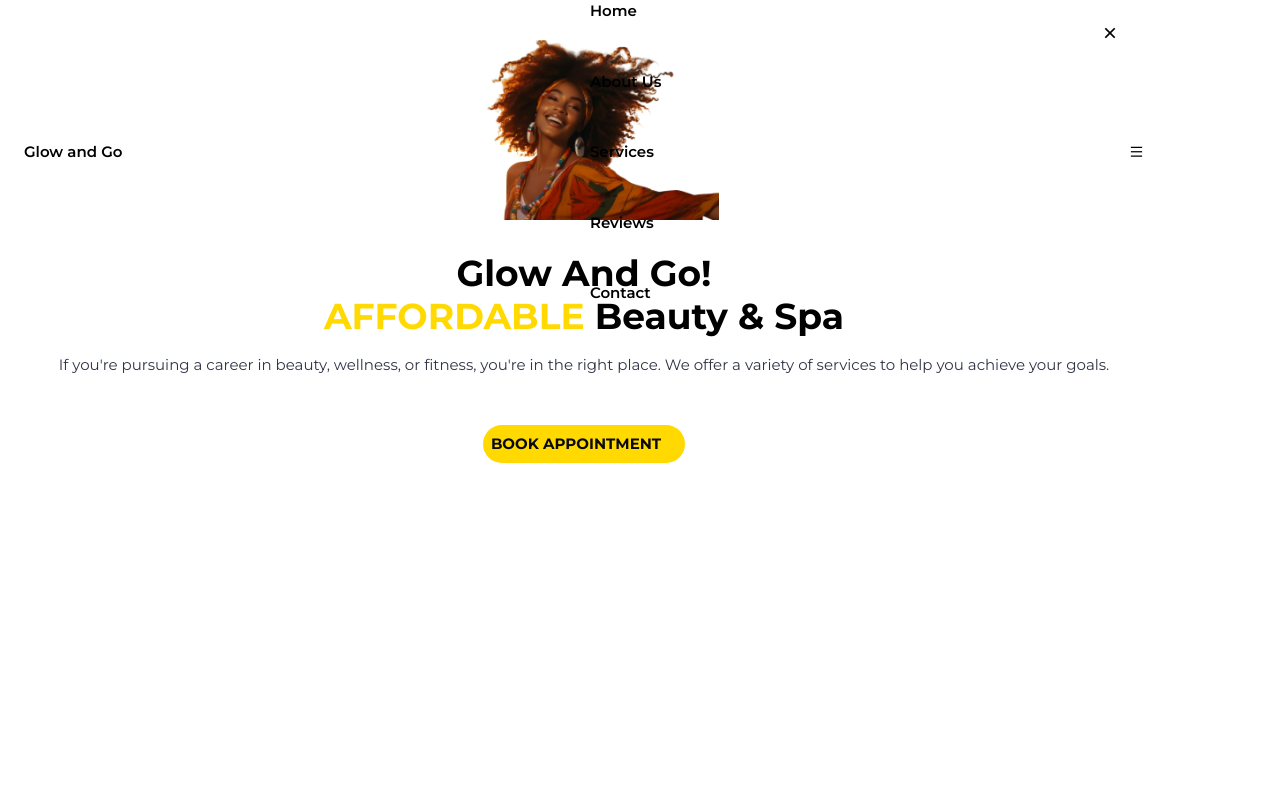
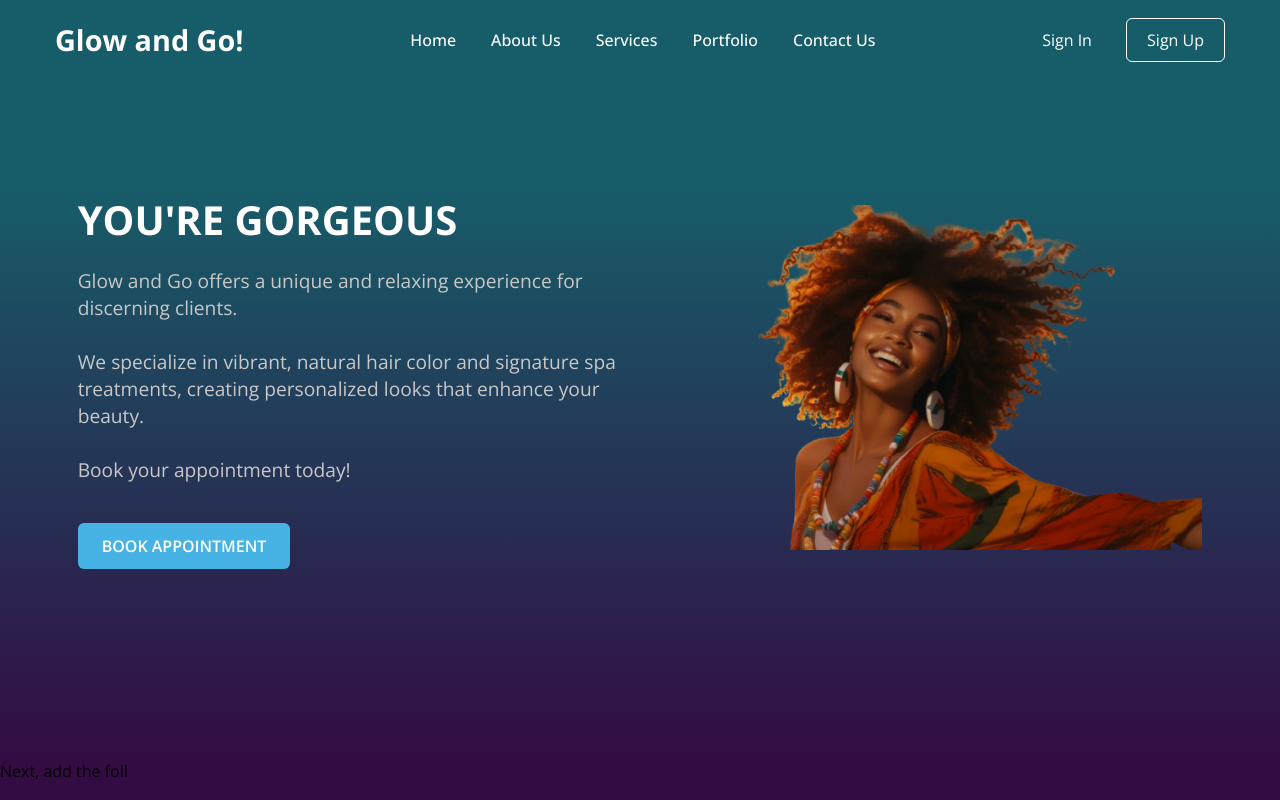
Before and after one commit to ProximaD/Glow-and-Go, a PHP site: page / in a window 1280 px wide. Run offline with PHP 8.4, Linux system fonts and the light colour scheme.

Commit message:
updated html and css files

```diff
--- a/css/style.css
+++ b/css/style.css
@@ -1,281 +1,169 @@
-/*=============== GOOGLE FONT ===============*/
-@import url("https://fonts.googleapis.com/css2?family=Montserrat:wght@400;600;700&display=swap");
-
-/*=============== CSS VARIABLES ===============*/
-:root{
-    --header-height: 3.5rem;
-
-/*=============== Colors ===============*/
-/*Color mode HSL (Hue, Saturation, lightness)*/
---first-color: hsl(51, 100%, 50%);
---first-color-alt: hsl(51, 50%, 48%);
---first-color-light: hsl(51, 58%, 66%);
---title-color: hsl(0, 0%, 0%);
---text-color: hsl(226, 19%, 23%);
---white-color: hsl(228, 8%, 98%);
---black-color: hsl(228, 6%, 4%);
---body-color: hsl(0, 0%, 100%);
---container-color: hsl(0, 0%, 100%);
---shadow-img: 0 0 48px hsla(51, 50%, 46%, .5);
---gradient-card: linear-gradient(180deg,
-                              hsla(93, 8%, 8%),
-                              hsla(51, 50%, 48%));
-
-/*=============== Font and Typography ===============*/
-/* .5rem = 8px | 1rem = 16px ...*/
---body-font: "Montserrat", sans-serif;
---biggest-font-size: 2.25rem;
---h1-font-size: 1.5rem;
---h2-font-size: 1.25rem;
---h3-font-size: 1rem;
---normal-font-size: .938rem;
---small-font-size: .813rem;
-
-/*=============== Font weight ===============*/
---font-regular: 400;
---font-semi-bold: 600;
---font-bold: 700;
-
-/*=============== z index ===============*/
---z-tooltip: 10;
---z-fixed: 100;
-
-/*=============== Responsive Typography ===============*/
-
-@media screen and (min-width: 1152px){
-    :root{
-        --h1-font-size: 2.25rem;
-        --h3-font-size: 1.25rem;
-        --normal-font-size: 1rem;
-        --small-font-size: .875rem;
-    }
+/* Importing Google font - Open Sans */
+@import url("https://fonts.googleapis.com/css2?family=Open+Sans:wght@300;400;500;600;700&display=swap");
+* {
+  margin: 0;
+  padding: 0;
+  box-sizing: border-box;
+  font-family: "Open Sans", sans-serif;
 }
-
-/*=============== BASE ===============*/
-*{
-    box-sizing: border-box;
-    padding: 0;
-    margin: 0;
+body {
+  height: 100vh;
+  width: 100%;
+  background: linear-gradient(to bottom, #175d69 23%, #330c43 95%);
 }
-
-html {
-  scroll-behavior: smooth;
+.header {
+  position: fixed;
+  top: 0;
+  left: 0;
+  width: 100%;
 }
-
-body {
-  font-family: var(--body-font);
-  font-size: var(--normal-font-size);
-  background-color: var(--body-color);
-  color: var(--text-color);
+.navbar {
+  display: flex;
+  align-items: center;
+  justify-content: space-between;
+  max-width: 1200px;
+  margin: 0 auto;
+  padding: 20px 15px;
 }
-
-h1, h2, h3, h4 {
-  color: var(--title-color);
-  font-weight: var(--font-semi-bold);
+.navbar .logo a {
+  font-size: 1.8rem;
+  text-decoration: none;
+  color: #fff;
 }
-
-ul {
+.navbar .links {
+  display: flex;
+  align-items: center;
   list-style: none;
+  gap: 35px;
 }
-
-a {
+.navbar .links a {
+  font-weight: 500;
   text-decoration: none;
+  color: #fff;
+  padding: 10px 0;
+  transition: 0.2s ease;
 }
-
-img {
-  display: block;
-  max-width: 100%;
-  height: auto;
+.navbar .links a:hover {
+  color: #47b2e4;
 }
-
-/*=============== REUSABLE CSS CLASSES ===============*/
-.container {
-    max-width: 1120px;
-    margin-inline: 1.5rem;
+.navbar .buttons a {
+  text-decoration: none;
+  color: #fff;
+  font-size: 1rem;
+  padding: 15px 0;
+  transition: 0.2s ease;
+}
+.navbar .buttons a:not(:last-child) {
+  margin-right: 30px;
+}
+.navbar .buttons .signin:hover {
+  color: #47b2e4;
+}
+.navbar .buttons .signup {
+  border: 1px solid #fff;
+  padding: 10px 20px;
+  border-radius: 0.375rem;
+  text-align: center;
+  transition: 0.2s ease;
+}
+.navbar .buttons .signup:hover {
+  background-color: #47b2e4;
+  color: #fff;
+}
+.hero-section {
+  display: flex;
+  justify-content: space-evenly;
+  align-items: center;
+  height: 95vh;
+  padding: 0 15px;
+  max-width: 1200px;
+  margin: 0 auto;
+}
+.hero-section .hero {
+  max-width: 50%;
+  color: #fff;
+}
+.hero h2 {
+  font-size: 2.5rem;
+  margin-bottom: 20px;
+}
+.hero p {
+  font-size: 1.2rem;
+  margin-bottom: 20px;
+  color: #c9c7c7;
+}
+.hero-section .img img {
+  width: 517px;
+}
+.hero-section .buttons {
+  margin-top: 40px;
+}
+.hero-section .buttons a {
+  text-decoration: none;
+  color: #fff;
+  padding: 12px 24px;
+  border-radius: 0.375rem;
+  font-weight: 600;
+  transition: 0.2s ease;
+  display: inline-block;
+}
+.hero-section .buttons a:not(:last-child) {
+  margin-right: 15px;
+}
+.buttons .join {
+  background-color: #47b2e4;
+}
+.hero-section .buttons .learn {
+  border: 1px solid #fff;
+  border-radius: 0.375rem;
+}
+.hero-section .buttons a:hover {
+  background-color: #47b2e4;
+}
+/* Hamburger menu styles */
+#menu-toggle {
+  display: none;
+}
+#hamburger-btn {
+  font-size: 1.8rem;
+  color: #fff;
+  cursor: pointer;
+  display: none;
+  order: 1;
+}
+@media screen and (max-width: 1023px) {
+  .navbar .logo a {
+    font-size: 1.5rem;
   }
-
-  .grid {
-    display: grid;
-    gap: 1.5rem;
+  .links {
+    position: fixed;
+    left: -100%;
+    top: 75px;
+    width: 100%;
+    height: 100vh;
+    padding-top: 50px;
+    background: #175d69;
+    flex-direction: column;
+    transition: 0.3s ease;
   }
-
-  .section {
-    padding-block: 5rem 1rem;
+  .navbar #menu-toggle:checked ~ .links {
+    left: 0;
   }
-
-  .section__title {
-    font-size: var(--h1-font-size);
-    font-weight: var(--font-bold);
+  .navbar #hamburger-btn {
+    display: block;
+  }
+  .header .buttons {
+    display: none;
+  }
+  .hero-section .hero {
+    max-width: 100%;
     text-align: center;
-    margin-bottom: 1rem;
   }
-
-  .main {
-    overflow: hidden;
+  .hero-section img {
+    display: none;
   }
-
-/*=============== HEADER & NAV ===============*/
-.header{
-    position: fixed;
-    width: 100%;
-    top: 0;
-    left: 0;
-    background-color: transparent;
-    z-index: var(--z-fixed);
-}
-
-.nav{
-    position: relative;
-    height: var(--header-height);
-    display: flex;
-    justify-content: space-between;
-    align-items: center;
-}
-
-.nav__logo,
-.nav__close,
-.nav__toggle{
-    display: flex;
-    color: var(--title-color);
-    cursor: pointer;
-}
-
-.nav__logo{
-    font-weight: var(--font-semi-bold);
-    column-gap: .25rem;
-    align-items: center;
 }
 
 
-/* Navigation for mobile devices */
-@media screen and (max-width: 1150px){
-    .nav__menu{
-    position: fixed;
-    top: 0;
-    right: -100%;
-    background-color: hsla(228, 24%, 6%, .2);
-    backdrop-filter: blur(16px);
-    -webkit-backdrop-filter: blur(16px);
-    width: 80%;
-    height: 100%;
-    padding: 6rem 3rem 0;
-    transition: right .4s;
-    }
-}
 
-.nav__list{
-    display: flex;
-    flex-direction: column;
-    row-gap: 3rem;
-}
-
-.nav__link{
-    color: var(--title-color);
-    font-weight: var(--font-semi-bold);
-    transition: color .4s;
-}
-
-.nav__link:hover{
-    color: var(--first-color);
-}
-
-.nav__close{
-    position: absolute;
-    top: 1.15rem;
-    right: 1.5rem;
-    font-size: 1.25rem;
-}
-
-/* Show menu */
-.show-menu{
-    right: 0;
-}
-
-/* Add blur header */
-.blur-header::after{
-    content: '';
-    position: absolute;
-    width: 100%;
-    height: 100%;
-    background-color: hsla(228, 24%, 6%, .2);
-    backdrop-filter: blur(16px);
-    -webkit-backdrop-filter: blur(16px);
-    top: 0;
-    left: 0;
-    z-index: -1;
-}
-
-
-/*=============== HOME ===============*/
-.home__container{
-    padding-top: 2.5rem;
-    row-gap: 2rem;
-}
-
-.home__img{
-    width: 270px;
-    justify-self: center;
-}
-
-.home__data{
-    text-align: center;
-}
-
-.home__title{
-    font-size: var(--biggest-font-size);
-    font-weight: var(--font-bold);
-    margin-bottom: 1rem;
-}
-
-.home__title span{
-    color: var(--first-color);
-}
-
-.home__description{
-    margin-bottom: 3rem;
-}
-
-.home__buttons{
-    display: flex;
-    justify-content: center;
-    align-items: center;
-    column-gap: .5rem;
-}
-
-/*=============== BUTTON ===============*/
-.button{
-    background-color: var(--first-color);
-    color: var(--black-color);
-    font-weight: var(--font-bold);
-    padding: .5rem 1.5rem .5rem .5rem;
-    border-radius: 4rem;
-    display: inline-flex;
-    align-items: center;
-    column-gap: .75rem;
-}
-
-.button span{
-    background-color: var(--first-color);
-    padding: .5rem;
-    font-size: 1.25rem;
-    border-radius: 50%;
-    display: grid;
-    place-items: center;
-    transition: transform .4s;
-}
-
-.button:hover span{
-    transform: translateX(.15rem) rotate(-30deg);
-}
-
-.button__link{
-    color: var(--white-color);
-    font-weight: var(--font-bold);
-    text-decoration: underline;
-    transition: color .4s;
-}
-
-.button__link:hover{
-    color: var(--first-color);
-}
-}
+Co
--- a/index.htm
+++ b/index.htm
@@ -1,147 +1,51 @@
 <!DOCTYPE html>
 <html lang="en">
   <head>
-    <meta charset="UTF-8">
-    <meta name="viewport" content="width=device-width, initial-scale=1.0">
-    <!--============================= FAVICON =================================-->
-    <link rel="shortcut icon" href="" type="image/x-icon">
-
-    <!--=============================== REMIXICON ============================-->
-    <link rel="stylesheet" href="https://cdnjs.cloudflare.com/ajax/libs/remixicon/4.2.0/remixicon.css" referrerpolicy="no-referrer">
-
-    <!-- ================================= Bootstrap CSS ======================= -->
-    <link href="https://cdn.jsdelivr.net/npm/bootstrap@5.3.0/dist/css/bootstrap.min.css" rel="stylesheet">
-
-    <!--==================================== CSS ==================================-->
-    <link rel="stylesheet" href="css/style.css">
-
+    <meta charset="UTF-8" />
+    <meta name="viewport" content="width=device-width, initial-scale=1.0" />
     <title>Glow and Go</title>
+    <link rel="stylesheet" href="css/style.css" />
   </head>
   <body>
-        <!-- ================================ HEADER =====================================-->
-        <header class="header" id="header">
-            <nav class="nav container">
-                <a href="#" class="nav__logo">Glow and Go</a>
-
-                <div class="nav__menu" id="nav-menu">
-                    <ul class="nav__list">
-                        <li class="nav__item">
-                            <a href="#home" class="nav__link">Home</a>
-                        </li>
-
-                        <li class="nav__item">
-                            <a href="#aboutus" class="nav__link">About Us</a>
-                        </li>
-
-                        <li class="nav__item">
-                            <a href="#products" class="nav__link">Services</a>
-                        </li>
-
-                        <li class="nav__item">
-                            <a href="#reviews" class="nav__link">Reviews</a>
-                        </li>
-
-                        <li class="nav__item">
-                            <a href="#contact" class="nav__link">Contact</a>
-                        </li>
+    <header class="header">
+      <nav class="navbar">
+        <h2 class="logo"><a href="#">Glow and Go!</a></h2>
+        <input type="checkbox" id="menu-toggle" />
+        <label for="menu-toggle" id="hamburger-btn">
+          <svg xmlns="http://www.w3.org/2000/svg" height="24" viewBox="0 0 24 24" width="24">
+            <path d="M3 12h18M3 6h18M3 18h18" stroke="currentColor" stroke-width="2" stroke-linecap="round"/>
+          </svg>
+        </label>
+        <ul class="links">
+          <li><a href="#">Home</a></li>
+          <li><a href="#">About Us</a></li>
+          <li><a href="#">Services</a></li>
+          <li><a href="#">Portfolio</a></li>
+          <li><a href="#">Contact Us</a></li>
         </ul>
-
-
-                    <!--Close Button-->
-                    <div class="nav__close" id="nav-close">
-                        <i class="ri-close-line"></i>
-                    </div>
-                </div>
-
-                    <!--Toggle Button-->
-                    <div class="nav__toggle" id="nav-toggle">
-                        <i class="ri-menu-line"></i>
+        <div class="buttons">
+          <a href="#" class="signin">Sign In</a>
+          <a href="#" class="signup">Sign Up</a>
         </div>
       </nav>
     </header>
-
-        <main class="main">
-            <!--=============================== HOME =========================================-->
-            <section class="home" id="home">
-                <div class="home__container container grid">
-                    <img src="img/home.png" alt="home image" class="home__img">
-
-                    <div class="home__data">
-                        <h1 class="home__title">
-                            Glow And Go!<br>
-                            <span>AFFORDABLE</span> Beauty & Spa<br>
-                        </h1>
-
-                        <p class="home__description">
-                            If you're pursuing a career in beauty, wellness, or fitness, you're in the right place.
-                            We offer a variety of services to help you achieve your goals.
+    <section class="hero-section">
+      <div class="hero">
+        <h2>YOU'RE GORGEOUS</h2>
+        <p>
+            Glow and Go offers a unique and relaxing experience for discerning clients. <br>
+            <br> We specialize in vibrant, natural hair color and signature spa treatments,
+            creating personalized looks that enhance your beauty. <br>
+            <br> Book your appointment today! <br>
         </p>
-
-                        <div class="home__buttons">
-                            <a href="#" class="button" download>BOOK APPOINTMENT</a>
+        <div class="buttons">
+          <a href="#" class="join">BOOK APPOINTMENT</a>
         </div>
       </div>
-                    </div>
+      <div class="img">
+        <img src="img/home.png" alt="hero image" />
       </div>
     </section>
-
-
-
-
-
-
-
-
-
-
-
-
-
-
-
-
-
-
-
-
-
-
-
-
-
-
-
-
-
-
-
-
-
-
-
-
-
-
-
-
-
-
-
-
-
-
-
-
-
-
-
-
-
-        </main>
-
-        <!--================================== FOOTER =================================================-->
-
-        <!--============================================ JS ============================================-->
-        <script src="js/script.js"></script>
   </body>
 </html>
+Next, add the foll
```
Also changed, not shown: js/script.js (deleted, +0 -42 lines). Lines whose indentation alone changed are shown as unchanged.
